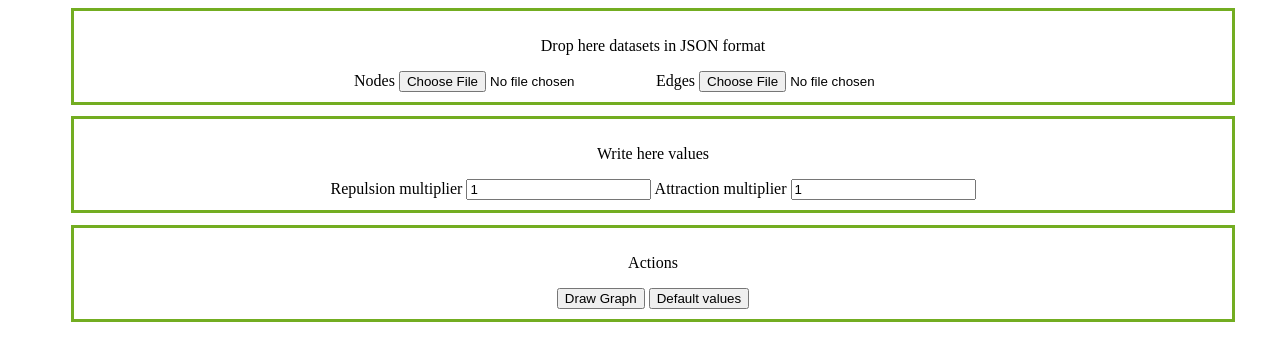
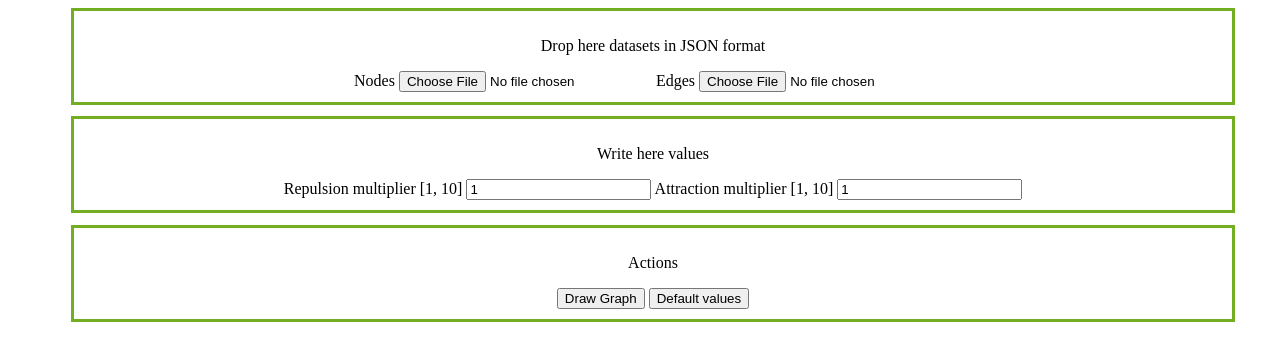
Before and after one commit to thanh-guong/k-pop-infovis, a plain HTML site: page index.html in a window 1280 px wide. Drawn offline with nearby package versions, Linux system fonts and the light colour scheme.

Commit message:
Set multipliers upper bound

```diff
--- a/index.html
+++ b/index.html
@@ -23,11 +23,11 @@
         <div class="values-container">
             <p>Write here values</p>
 
-            <label for="repulsionMultiplier">Repulsion multiplier</label>
-            <input name="values" id="repulsionMultiplier" type="number" value="1">
+            <label for="repulsionMultiplier">Repulsion multiplier [1, 10]</label>
+            <input name="values" id="repulsionMultiplier" type="number" max="10" value="1">
 
-            <label for="attractionMultiplier">Attraction multiplier</label>
-            <input name="values" id="attractionMultiplier" type="number" value="1">
+            <label for="attractionMultiplier">Attraction multiplier [1, 10]</label>
+            <input name="values" id="attractionMultiplier" type="number" max="10" value="1">
         </div>
 
         <div class="buttons-container">
```
